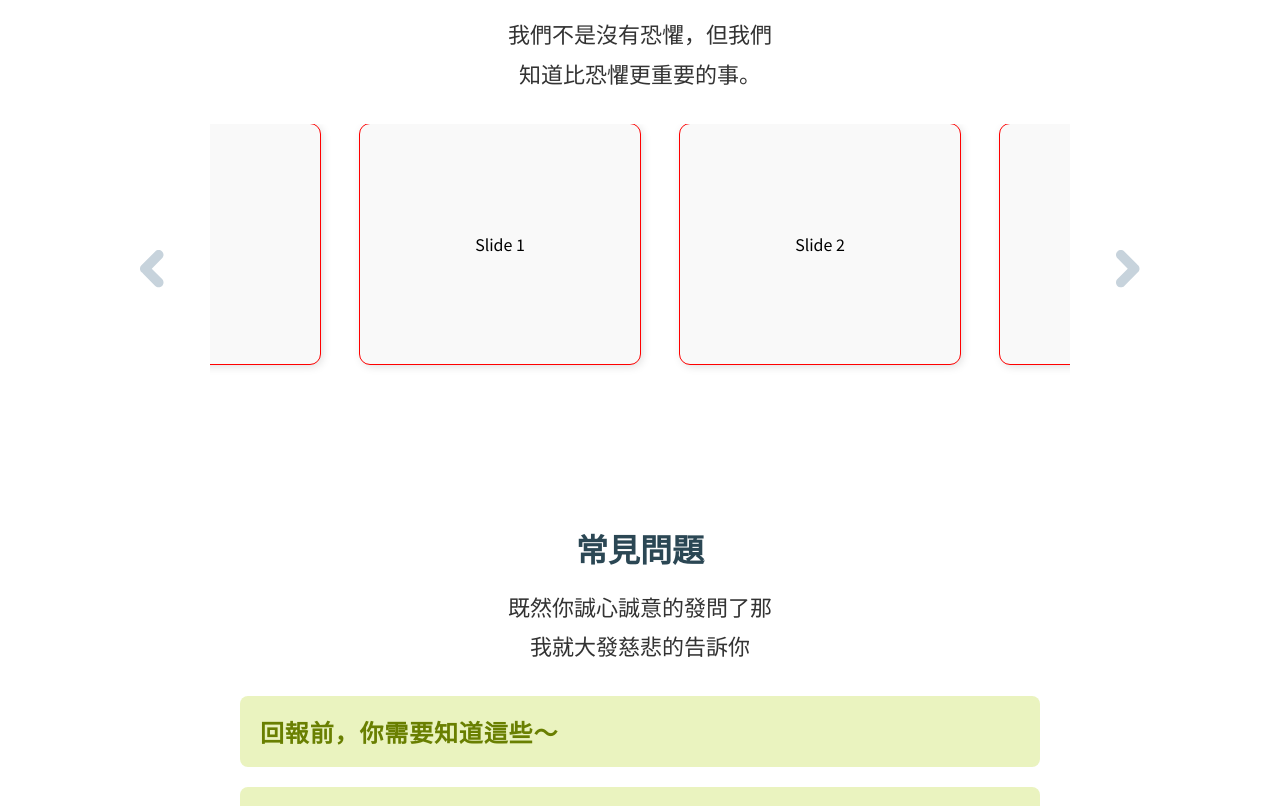
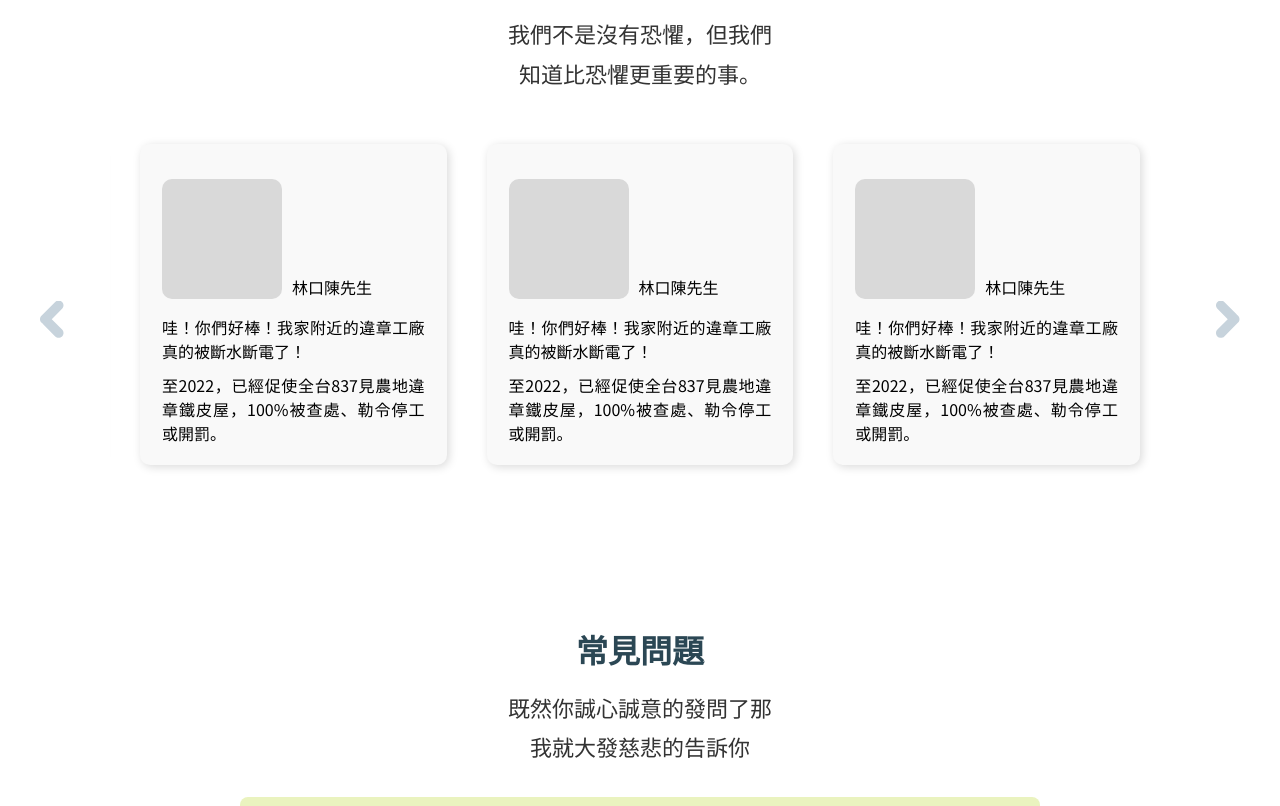
Before and after one commit to Disfactory/Landing, a Next.js app: page / in a window 1280 px wide. Shown: the part 4800-5606 px from the top of the page. Built offline with nearby package versions, Linux system fonts and the light colour scheme.

Commit message:
feat: add carousel components

```diff
--- /dev/null
+++ b/components/carousel-card.js
@@ -0,0 +1,41 @@
+import React from 'react';
+import styled from 'styled-components';
+
+const Card = styled.div`
+  text-align: justify;
+  line-height: 1.5;
+
+  > p {
+    margin-bottom: 10px;
+  }
+`;
+
+const FigureBox = styled.div`
+  display: flex;
+  align-items: flex-end;
+  width: 100%;
+  margin-bottom: 16px;
+
+  .avatar {
+    width: 120px;
+    height: 120px;
+    background: #d9d9d9;
+    border-radius: 10px;
+    margin-right: 10px;
+  }
+`;
+
+export default function SwiperCard() {
+  return (
+    <Card>
+      <FigureBox>
+        <div className='avatar'></div>
+        <p>林口陳先生</p>
+      </FigureBox>
+      <p>哇！你們好棒！我家附近的違章工廠真的被斷水斷電了！</p>
+      <p>
+        至2022，已經促使全台837見農地違章鐵皮屋，100%被查處、勒令停工或開罰。
+      </p>
+    </Card>
+  );
+}
--- a/components/carousel.js
+++ b/components/carousel.js
@@ -1,5 +1,6 @@
-import React, { useRef, useState } from 'react';
+import React, { useRef, useState, useEffect } from 'react';
 import styled from 'styled-components';
+import Card from '~/components/carousel-card';
 
 // Swiper React components & Swiper styles
 import { Swiper, SwiperSlide } from 'swiper/react';
@@ -13,17 +14,25 @@ import 'swiper/css/pagination';
 import 'swiper/css/navigation';
 
 const SwiperContainer = styled.div`
-  max-width: 1000px;
   margin: auto;
   position: relative;
+  max-width: 550px;
+
+  ${({ theme }) => theme.breakpoint.md} {
+    max-width: 900px;
+  }
+  ${({ theme }) => theme.breakpoint.xl} {
+    max-width: 1200px;
+  }
 
   .swiperWrap {
-    padding: 0px 100px 50px 100px;
+    padding: 20px 100px 50px 100px;
     position: relative;
+    overflow: hidden;
   }
 
   .swiperItem {
-    height: 240px;
+    min-height: 240px;
     text-align: center;
     display: flex;
     align-items: center;
@@ -31,8 +40,11 @@ const SwiperContainer = styled.div`
     background: #f9f9f9;
     box-shadow: 2px 2px 10px rgba(0, 0, 0, 0.15);
     border-radius: 10px;
-    outline: 1px solid red;
-    min-width: 280px;
+    padding: 35px 22px 10px 22px;
+
+    ${({ theme }) => theme.breakpoint.xl} {
+      min-width: 260px;
+    }
   }
 
   .swiperPrev {
@@ -42,17 +54,21 @@ const SwiperContainer = styled.div`
     position: absolute;
     top: 50%;
     left: 0px;
-    width: 70px;
+    width: 35px;
     height: 100%;
     transform: translateY(-50%);
     display: flex;
     align-items: center;
     justify-content: left;
     background: white;
+
+    ${({ theme }) => theme.breakpoint.xl} {
+      width: 70px;
+    }
   }
 
   .swiperNext {
-    width: 70px;
+    width: 35px;
     height: 100%;
     position: absolute;
     z-index: 100;
@@ -65,50 +81,31 @@ const SwiperContainer = styled.div`
     justify-content: right;
     cursor: pointer;
     background: white;
+
+    ${({ theme }) => theme.breakpoint.xl} {
+      width: 70px;
+    }
   }
 `;
 
 export default function Carousel() {
   return (
-    // <SwiperContainer>
-    //   <p>測試用</p>
-    //   {/* <Swiper
-    //     slidesPerView={3}
-    //     spaceBetween={40}
-    //     slidesPerGroup={3}
-    //     loop={true}
-    //     loopFillGroupWithBlank={true}
-    //     modules={[Navigation]}
-    //     className='swiperWrap'
-    //     navigation={{
-    //       prevEl: '.swiperPrev',
-    //       nextEl: '.swiperNext',
-    //     }}
-    //   >
-    //     <SwiperSlide className='swiperItem'>Slide 1</SwiperSlide>
-    //     <SwiperSlide className='swiperItem'>Slide 2</SwiperSlide>
-    //     <SwiperSlide className='swiperItem'>Slide 3</SwiperSlide>
-    //     <SwiperSlide className='swiperItem'>Slide 4</SwiperSlide>
-    //     <SwiperSlide className='swiperItem'>Slide 5</SwiperSlide>
-    //     <SwiperSlide className='swiperItem'>Slide 6</SwiperSlide>
-    //     <SwiperSlide className='swiperItem'>Slide 7</SwiperSlide>
-    //     <SwiperSlide className='swiperItem'>Slide 8</SwiperSlide>
-
-    //     <div className='swiperPrev'>
-    //       <ArrowLeft />
-    //     </div>
-    //     <div className='swiperNext'>
-    //       <ArrowRight />
-    //     </div>
-    //   </Swiper> */}
-    // </SwiperContainer>
-
     <>
       <SwiperContainer>
         <Swiper
-          slidesPerView={3}
+          breakpoints={{
+            // when window width is >= 768px
+            768: {
+              slidesPerView: 2,
+            },
+            // when window width is >= 1200px
+            1200: {
+              slidesPerView: 3,
+            },
+          }}
+          slidesPerView={'auto'}
           spaceBetween={40}
-          slidesPerGroup={3}
+          slidesPerGroup={1}
           loop={true}
           loopFillGroupWithBlank={true}
           modules={[Navigation]}
@@ -118,15 +115,25 @@ export default function Carousel() {
             nextEl: '.swiperNext',
           }}
         >
-          <SwiperSlide className='swiperItem'>Slide 1</SwiperSlide>
-          <SwiperSlide className='swiperItem'>Slide 2</SwiperSlide>
-          <SwiperSlide className='swiperItem'>Slide 3</SwiperSlide>
-          <SwiperSlide className='swiperItem'>Slide 4</SwiperSlide>
-          <SwiperSlide className='swiperItem'>Slide 5</SwiperSlide>
-          <SwiperSlide className='swiperItem'>Slide 6</SwiperSlide>
-          <SwiperSlide className='swiperItem'>Slide 7</SwiperSlide>
-          <SwiperSlide className='swiperItem'>Slide 8</SwiperSlide>
-          <SwiperSlide className='swiperItem'>Slide 9</SwiperSlide>
+          <SwiperSlide className='swiperItem' key={1}>
+            <Card />
+          </SwiperSlide>
+          <SwiperSlide className='swiperItem' key={2}>
+            <Card />
+          </SwiperSlide>
+          <SwiperSlide className='swiperItem' key={3}>
+            <Card />
+          </SwiperSlide>
+          <SwiperSlide className='swiperItem' key={4}>
+            <Card />
+          </SwiperSlide>
+          <SwiperSlide className='swiperItem' key={5}>
+            <Card />
+          </SwiperSlide>
+          <SwiperSlide className='swiperItem' key={6}>
+            <Card />
+          </SwiperSlide>
+
           <div className='swiperPrev'>
             <img src='/images/icons/arrow_left.svg' alt='arrow_left' />
           </div>
```
